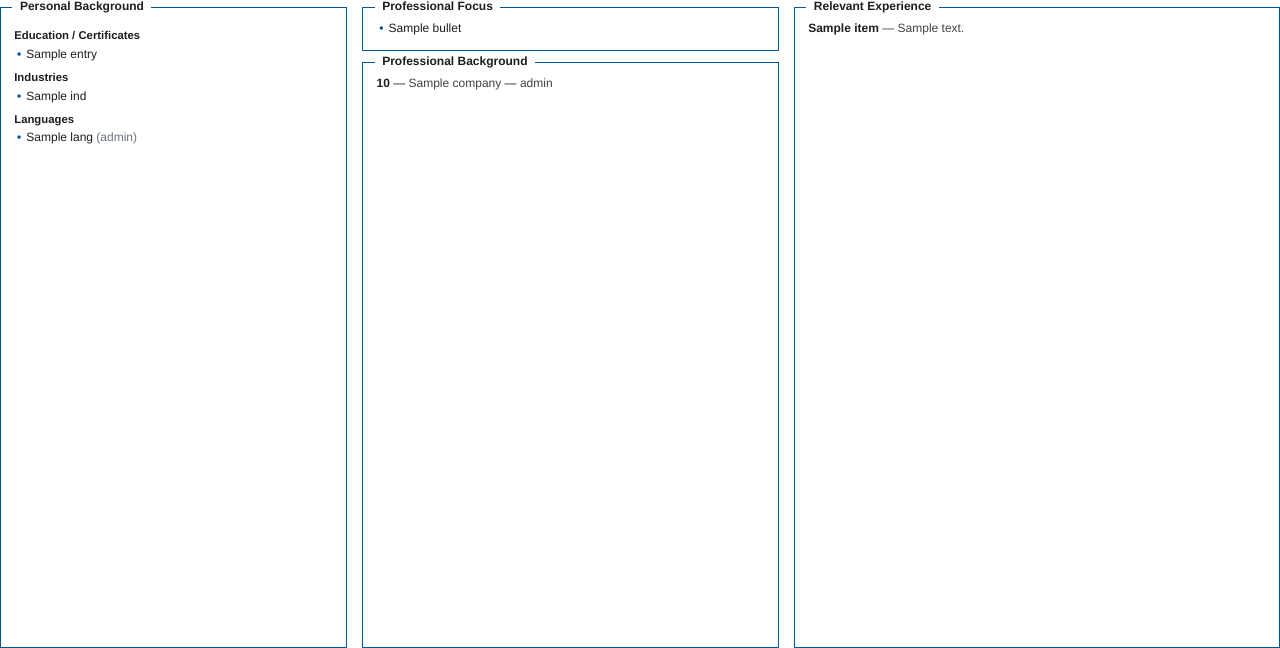
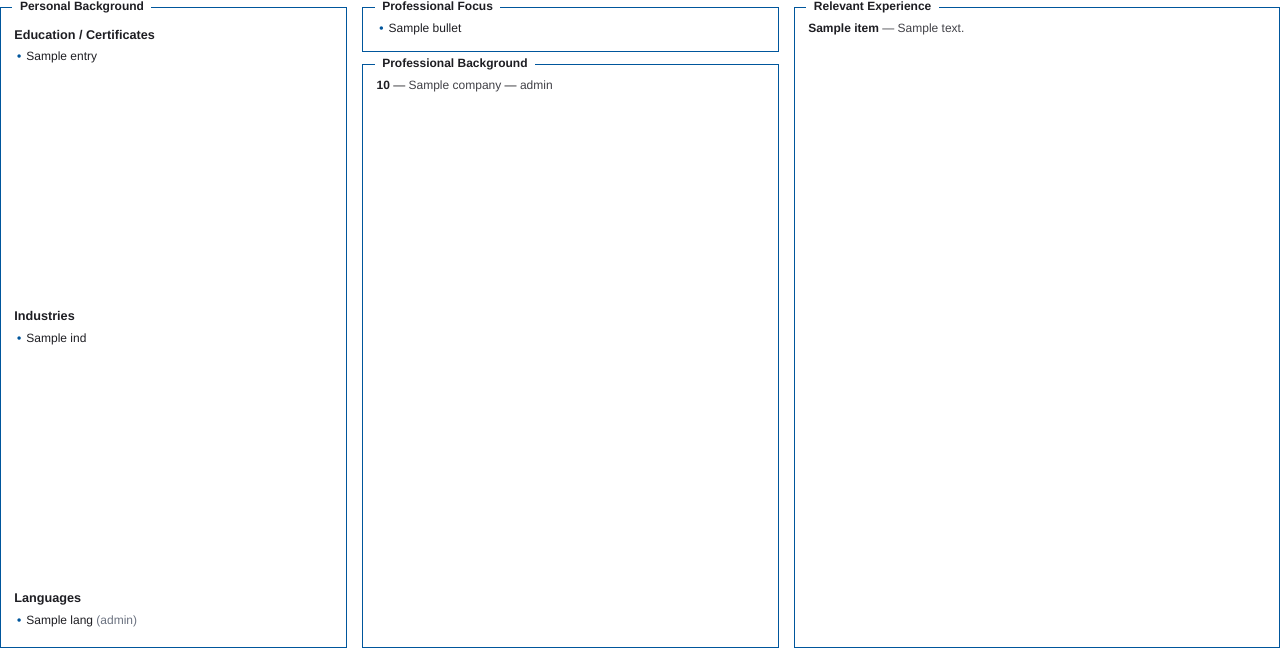
Before and after one commit to zalkardas-source/QCV_Software, a Python web app: template backend/templates/cv_profile.html in a window 1280 px wide. Shown: the part 152-800 px from the top of the page. Run offline with Jinja, Linux system fonts and the light colour scheme; the template is opened without the code that fills it: most values are stand-ins (such as "Sample title", 1, 10 or a date in 2020); grey boxes marked "Sample" are stand-in pictures.

Commit message:
fix: distribute Personal Background subsections evenly down the column
The left column looked half-empty because Education/Industries/Languages
were stacked at the top with all the slack at the bottom. BearingPoint
distributes the three subsections evenly down the full column height —
Languages sits near the bottom of the box, Industries in the middle.

Wrap each subsection in a div.subsection. The personal-background box
is now display:flex column with justify-content:space-between, so:
  - first subsection (Education / Certificates) pins to the top
  - last subsection (Languages) pins to the bottom
  - middle subsection (Industries) gets the slack distributed around it

Also: subhead bumped to 9.5pt, list line-height + margin nudged up for
more breathing room.

Co-Authored-By: Claude Opus 4.7 (1M context) <noreply@anthropic.com>

```diff
--- a/backend/templates/cv_profile.html
+++ b/backend/templates/cv_profile.html
@@ -142,11 +142,25 @@
 
     .subhead {
         font-weight: 700;
-        font-size: 8.5pt;
+        font-size: 9.5pt;
         color: #1e1e23;
-        margin: 2mm 0 1mm 0;
+        margin: 0 0 1.5mm 0;
     }
-    .subhead:first-child { margin-top: 0; }
+
+    /* Personal Background box: distribute its three subsections evenly
+       across the full column height (mirrors the BearingPoint look —
+       Languages sits near the bottom instead of crammed under Industries). */
+    .personal-background {
+        display: flex;
+        flex-direction: column;
+        justify-content: space-between;
+        padding-top: 5mm;
+        padding-bottom: 4mm;
+    }
+    .personal-background .subsection {
+        /* each subsection occupies its natural height; the gaps between
+           them grow when the column stretches. */
+    }
 
     /* ── LISTS ──────────────────────────────────────────────── */
     ul {
@@ -157,8 +171,8 @@
     li {
         position: relative;
         padding-left: 0;
-        margin-bottom: 0.6mm;
-        line-height: 1.28;
+        margin-bottom: 0.9mm;
+        line-height: 1.32;
     }
     li::before {
         content: "•";
@@ -225,28 +239,33 @@
 
     {# ── LEFT: Personal Background ───────────────────────────── #}
     <div class="col">
-        <div class="box">
+        <div class="box personal-background">
             <div class="box-title">Personal Background</div>
 
             {% if education_certificates %}
+                <div class="subsection">
                     <div class="subhead">Education / Certificates</div>
                     <ul>
                     {% for entry in education_certificates %}
                         <li>{{ entry }}</li>
                     {% endfor %}
                     </ul>
+                </div>
             {% endif %}
 
             {% if industries %}
+                <div class="subsection">
                     <div class="subhead">Industries</div>
                     <ul>
                     {% for ind in industries %}
                         <li>{{ ind }}</li>
                     {% endfor %}
                     </ul>
+                </div>
             {% endif %}
 
             {% if languages %}
+                <div class="subsection">
                     <div class="subhead">Languages</div>
                     <ul>
                     {% for lang in languages %}
@@ -256,6 +275,7 @@
                         </li>
                     {% endfor %}
                     </ul>
+                </div>
             {% endif %}
         </div>
     </div>
```
Lines whose indentation alone changed are shown as unchanged.
